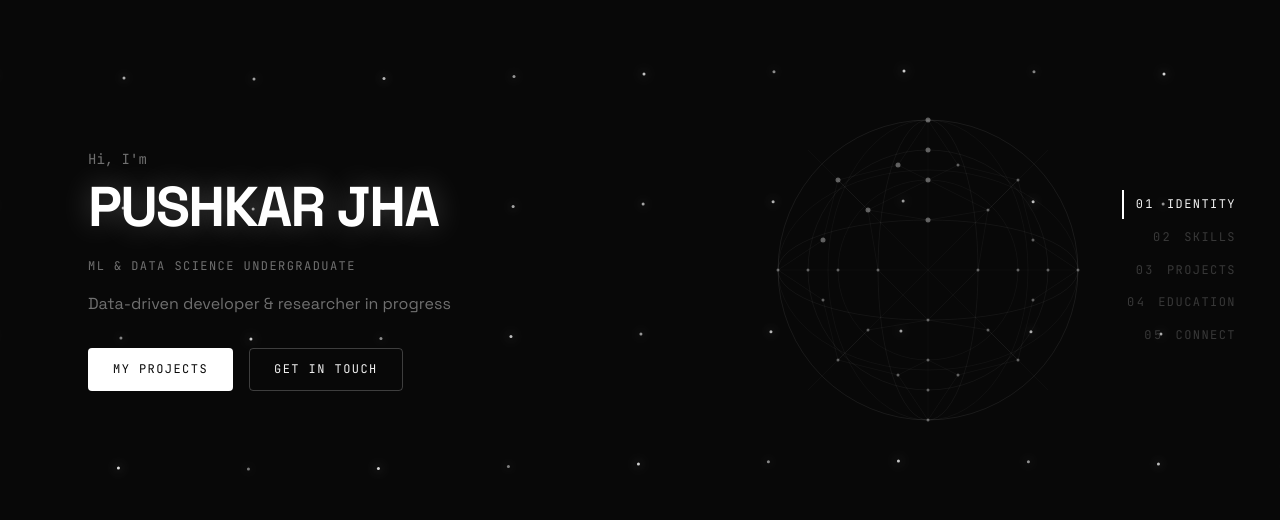
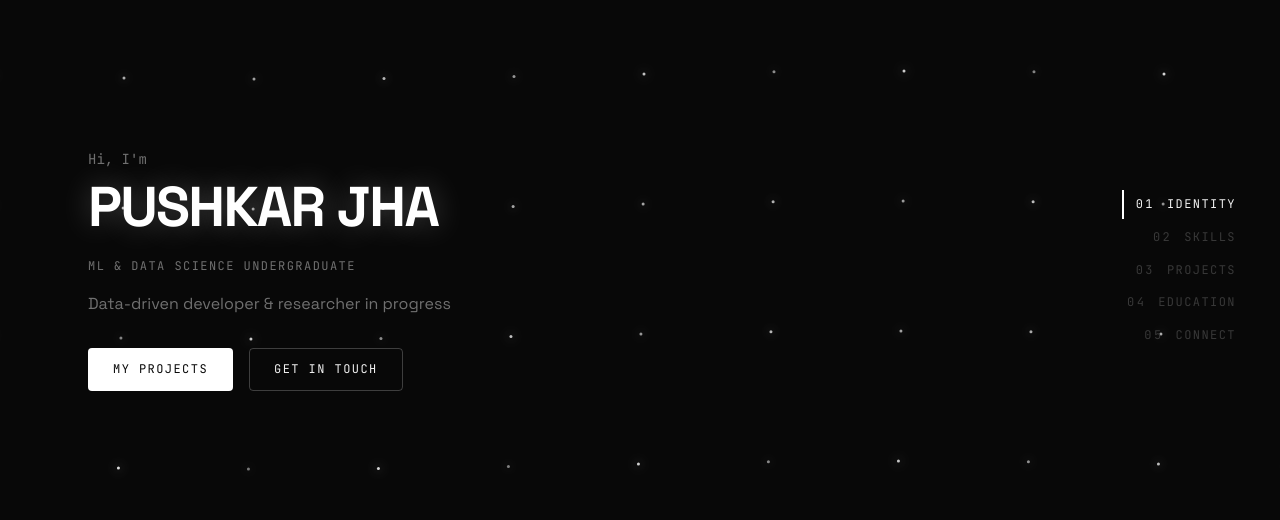
Before and after one commit to entr0py-y/Endeavor2, a Next.js app: page / in a window 1280 px wide. Shown: the part 130-650 px from the top of the page. Built offline with nearby package versions, Linux system fonts and the light colour scheme.

Commit message:
UI: Remove abstract mesh sphere from Hero section

```diff
--- a/components/sections/Hero.tsx
+++ b/components/sections/Hero.tsx
@@ -9,7 +9,7 @@
 import { useEffect, useState } from "react";
 import { motion } from "framer-motion";
 import Button from "@/components/ui/Button";
-import { fadeInUp, staggerContainer, staggerItem, viewportOnce } from "@/lib/animations";
+import { staggerContainer, staggerItem } from "@/lib/animations";
 import { useReducedMotion } from "@/hooks/useReducedMotion";
 import type { HeroData } from "@/lib/types";
 
@@ -101,152 +101,6 @@ export default function Hero({ data }: HeroProps) {
               </Button>
             </motion.div>
           </motion.div>
-
-          {/* Right column — Abstract mesh sphere SVG */}
-          <motion.div
-            className="hidden lg:flex items-center justify-center"
-            variants={fadeInUp}
-            initial="hidden"
-            animate="visible"
-          >
-            <div className="group relative w-[400px] h-[400px] flex items-center justify-center">
-              <svg
-                viewBox="0 0 400 400"
-                className="w-full h-full transition-transform duration-300 group-hover:rotate-[8deg]"
-                fill="none"
-                xmlns="http://www.w3.org/2000/svg"
-              >
-                {/* Mesh sphere — [ASSUMED FROM REF] wireframe geodesic sphere */}
-                {/* Outer ring */}
-                <circle
-                  cx="200"
-                  cy="200"
-                  r="150"
-                  stroke="rgba(255,255,255,0.15)"
-                  strokeWidth="0.5"
-                />
-                <circle
-                  cx="200"
-                  cy="200"
-                  r="120"
-                  stroke="rgba(255,255,255,0.1)"
-                  strokeWidth="0.5"
-                />
-                <circle
-                  cx="200"
-                  cy="200"
-                  r="90"
-                  stroke="rgba(255,255,255,0.08)"
-                  strokeWidth="0.5"
-                />
-                {/* Horizontal ellipses */}
-                <ellipse
-                  cx="200"
-                  cy="200"
-                  rx="150"
-                  ry="50"
-                  stroke="rgba(255,255,255,0.1)"
-                  strokeWidth="0.5"
-                />
-                <ellipse
-                  cx="200"
-                  cy="200"
-                  rx="150"
-                  ry="100"
-                  stroke="rgba(255,255,255,0.08)"
-                  strokeWidth="0.5"
-                />
-                {/* Rotated ellipses for geodesic feel */}
-                <ellipse
-                  cx="200"
-                  cy="200"
-                  rx="50"
-                  ry="150"
-                  stroke="rgba(255,255,255,0.1)"
-                  strokeWidth="0.5"
-                />
-                <ellipse
-                  cx="200"
-                  cy="200"
-                  rx="100"
-                  ry="150"
-                  stroke="rgba(255,255,255,0.08)"
-                  strokeWidth="0.5"
-                />
-                {/* Diagonal cross lines */}
-                <line x1="80" y1="80" x2="320" y2="320" stroke="rgba(255,255,255,0.06)" strokeWidth="0.5" />
-                <line x1="320" y1="80" x2="80" y2="320" stroke="rgba(255,255,255,0.06)" strokeWidth="0.5" />
-                <line x1="200" y1="50" x2="200" y2="350" stroke="rgba(255,255,255,0.06)" strokeWidth="0.5" />
-                <line x1="50" y1="200" x2="350" y2="200" stroke="rgba(255,255,255,0.06)" strokeWidth="0.5" />
-                {/* Mesh vertices — dots at intersections */}
-                {[
-                  [200, 50], [200, 350], [50, 200], [350, 200],
-                  [110, 110], [290, 110], [110, 290], [290, 290],
-                  [200, 80], [200, 320], [80, 200], [320, 200],
-                  [140, 140], [260, 140], [140, 260], [260, 260],
-                  [200, 110], [200, 290], [110, 200], [290, 200],
-                  [170, 95], [230, 95], [170, 305], [230, 305],
-                  [95, 170], [95, 230], [305, 170], [305, 230],
-                  [200, 150], [150, 200], [250, 200], [200, 250],
-                ].map(([cx, cy], i) => (
-                  <circle
-                    key={i}
-                    cx={cx}
-                    cy={cy}
-                    r={i % 4 === 0 ? 2.5 : 1.5}
-                    fill="rgba(255,255,255,0.35)"
-                  />
-                ))}
-                {/* Connection lines between nearby vertices */}
-                {[
-                  [[200, 50], [170, 95]],
-                  [[200, 50], [230, 95]],
-                  [[170, 95], [110, 110]],
-                  [[230, 95], [290, 110]],
-                  [[170, 95], [200, 110]],
-                  [[230, 95], [200, 110]],
-                  [[110, 110], [140, 140]],
-                  [[290, 110], [260, 140]],
-                  [[200, 110], [140, 140]],
-                  [[200, 110], [260, 140]],
-                  [[140, 140], [200, 150]],
-                  [[260, 140], [200, 150]],
-                  [[140, 140], [150, 200]],
-                  [[260, 140], [250, 200]],
-                  [[150, 200], [200, 250]],
-                  [[250, 200], [200, 250]],
-                  [[50, 200], [95, 170]],
-                  [[50, 200], [95, 230]],
-                  [[350, 200], [305, 170]],
-                  [[350, 200], [305, 230]],
-                  [[95, 170], [110, 110]],
-                  [[95, 230], [110, 290]],
-                  [[305, 170], [290, 110]],
-                  [[305, 230], [290, 290]],
-                  [[110, 290], [140, 260]],
-                  [[290, 290], [260, 260]],
-                  [[140, 260], [200, 250]],
-                  [[260, 260], [200, 250]],
-                  [[200, 350], [170, 305]],
-                  [[200, 350], [230, 305]],
-                  [[170, 305], [110, 290]],
-                  [[230, 305], [290, 290]],
-                  [[170, 305], [200, 290]],
-                  [[230, 305], [200, 290]],
-                ].map(([[x1, y1], [x2, y2]], i) => (
-                  <line
-                    key={`line-${i}`}
-                    x1={x1}
-                    y1={y1}
-                    x2={x2}
-                    y2={y2}
-                    stroke="rgba(255,255,255,0.08)"
-                    strokeWidth="0.5"
-                  />
-                ))}
-              </svg>
-            </div>
-          </motion.div>
         </div>
       </div>
 
```
